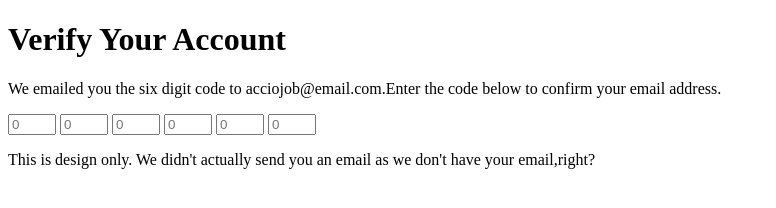
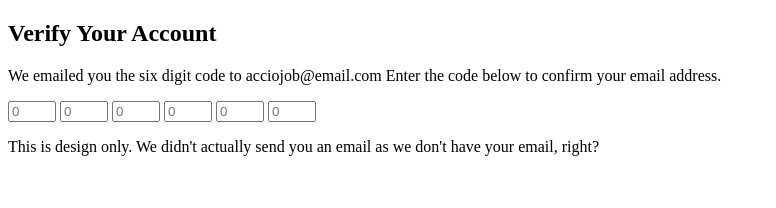
Before and after one commit to acciojob/OTP-KowshikaK10, a website: page main.html in a window 1280 px wide. Shown: the whole page, without its empty margins (0-776 px from the left). Drawn offline with Linux system fonts and the light colour scheme.

Commit message:
created a submission

```diff
--- a/main.html
+++ b/main.html
@@ -10,19 +10,20 @@
 	<!-- the entire body must be written by student -->
     <script type="text/javascript" src="./script.js">
 </script>
-<h1 id='verification_heading'>Verify Your Account</h1>
-<p id='verification_subtext'>
-	We emailed you the six digit code to acciojob@email.com.Enter the code below to confirm your email address.
-</p>
+<div class="container">
+		<h2 id="verification_heading">Verify Your Account</h2>
+		<p id="verification_subtext">We emailed you the six digit code to acciojob@email.com
+			Enter the code below to confirm your email address.</p>
 		<div class="code-container">
 			<input type="number" class="code" id="code-1" placeholder="0" min="0" max="9" required>
 			<input type="number" class="code" id="code-2" placeholder="0" min="0" max="9" required>
-			<input type="number" class="code" id="code-3" placeholder="0" min="0" max="9" required>
-			<input type="number" class="code" id="code-4" placeholder="0" min="0" max="9" required>
-			<input type="number" class="code" id="code-5" placeholder="0" min="0" max="9" required>
-			<input type="number" class="code" id="code-6" placeholder="0" min="0" max="9" required>
+			<input type="number" class="code" id="code-3"placeholder="0" min="0" max="9" required>
+			<input type="number" class="code" id="code-4"placeholder="0" min="0" max="9" required>
+			<input type="number" class="code" id="code-5"placeholder="0" min="0" max="9" required>
+			<input type="number" class="code" id="code-6"placeholder="0" min="0" max="9" required>
 		</div>
-	<p>This is design only. We didn't actually send you an email as we don't have your email,right?</p>
+		<p>This is design only. We didn't actually send you an email as we don't have your email, right?</p>
+	</div>
 </body>
 
 </html>
```
